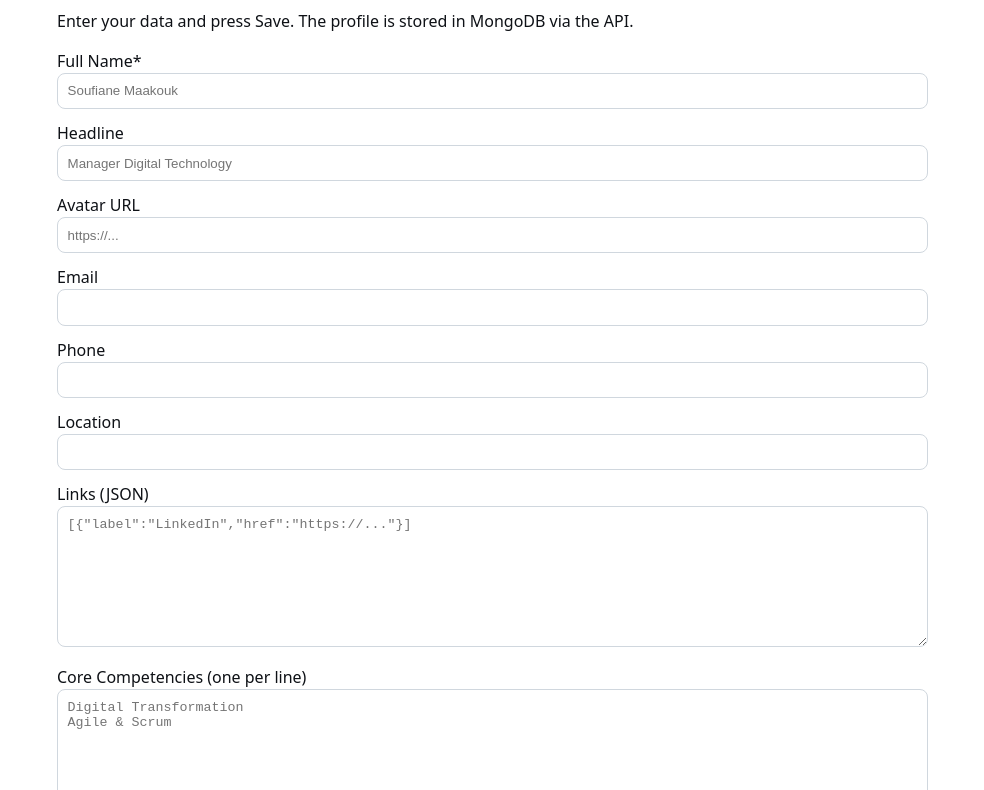
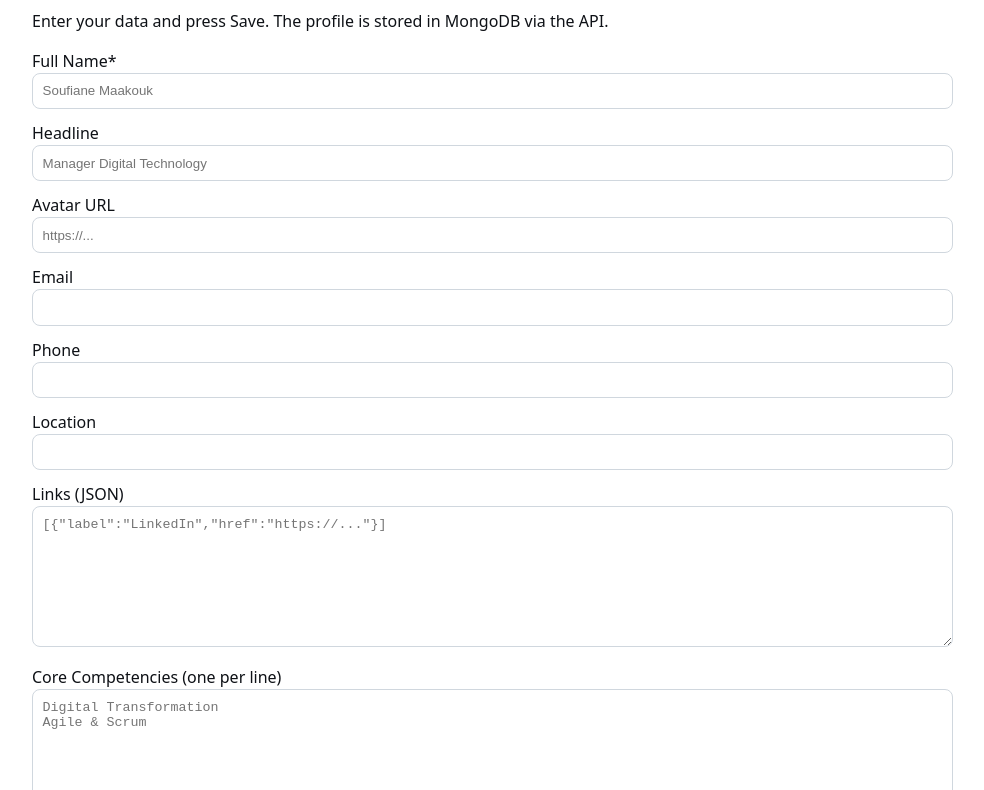
Before and after one commit to SoufianeMaakouk/cv-form, a plain HTML site: page index.html in a window 1280 px wide. Shown: the part 114-904 px from the top of the page, without its empty margins (158-1142 px from the left). Drawn offline with Linux system fonts and the light colour scheme.

Commit message:
Update form.css

```diff
--- a/form.css
+++ b/form.css
@@ -1,6 +1,7 @@
 body { font: 16px/1.5 system-ui, -apple-system, Segoe UI, Roboto, Arial; padding: 1.5rem; color:#0e1116; }
-main { max-width: 850px; margin: 0 auto; }
+main { max-width: 900px; margin: 0 auto; }
 label { display:block; margin:.75rem 0; }
 input, textarea, button { width:100%; padding:.6rem; border:1px solid #d0d7de; border-radius:8px; }
 textarea { min-height:120px; }
 button { cursor:pointer; }
+#msg { margin-top: .75rem; }
```
